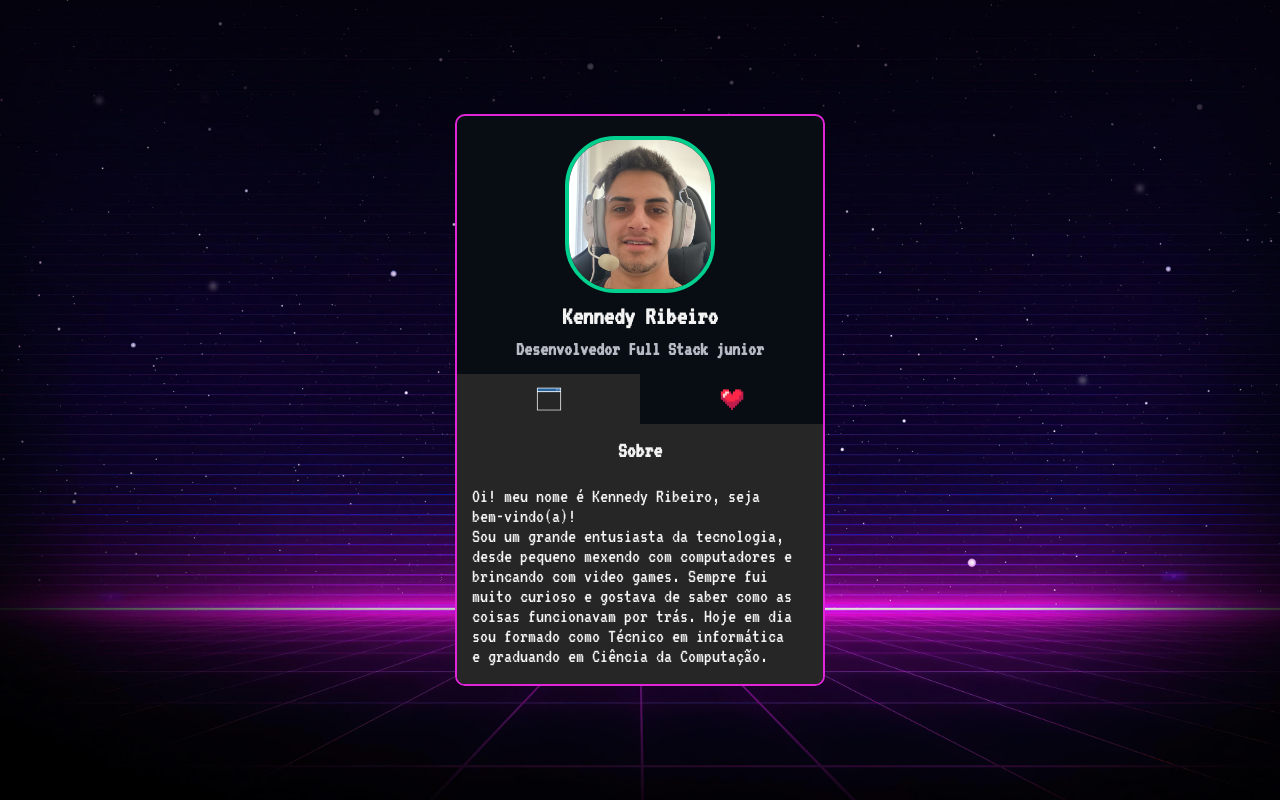
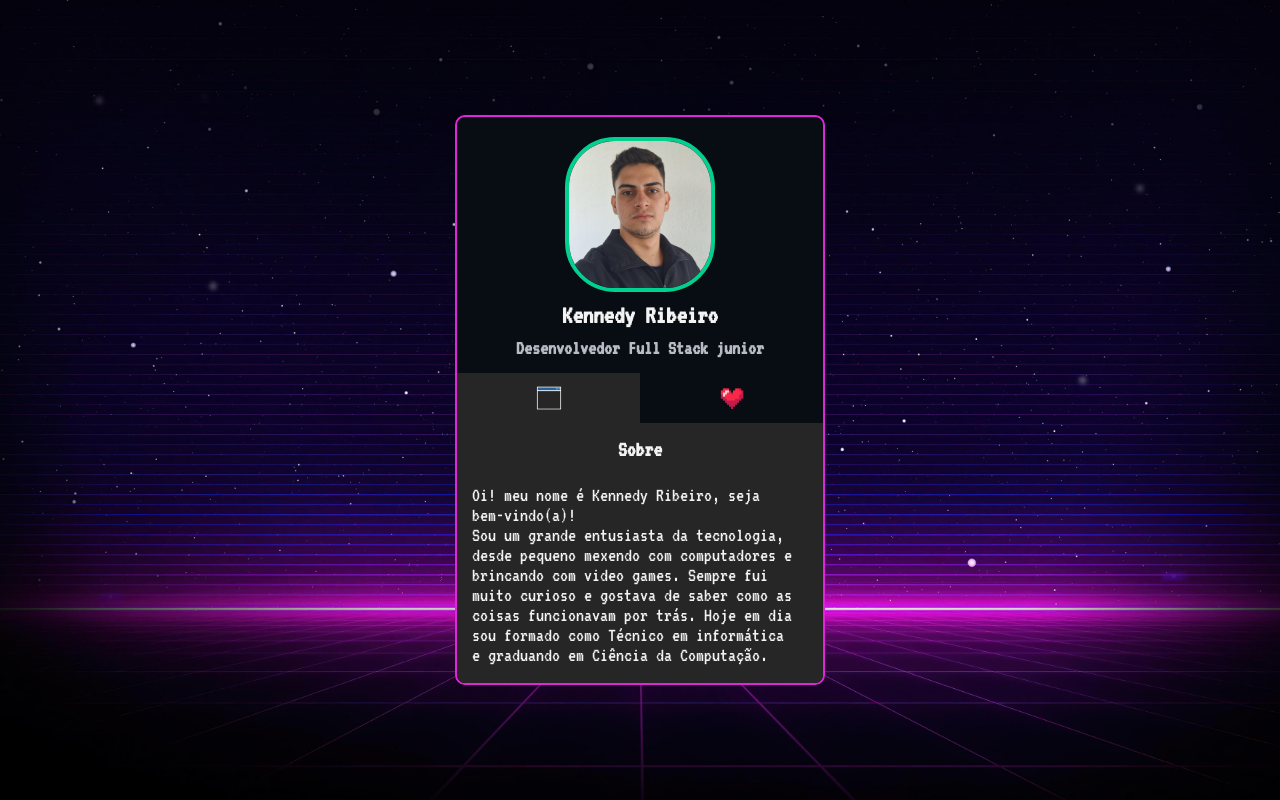
Before and after one commit to KennedyRibeiro/MiniPortifolio, a plain HTML site: page index.html in a window 1280 px wide. Drawn offline with Linux system fonts and the light colour scheme; a script that the page names is missing.

Commit message:
Curriculo atualizado

```diff
--- a/index.html
+++ b/index.html
@@ -18,7 +18,7 @@
   <body>
     <main class="cartao">
       <div class="minhas-informacoes">
-        <img src="./src/imagens/foto-perfil.png" alt="foto de perfil" />
+        <img src="./src/imagens/foto-perfil.jpg" alt="foto de perfil" />
         <h1 class="nome">Kennedy Ribeiro</h1>
         <h2 class="cargo">Desenvolvedor Full Stack junior</h2>
       </div>
```
Also changed, not shown: src/imagens/foto-perfil.jpg (added), src/imagens/foto-perfil.png (deleted), 1 other file.
